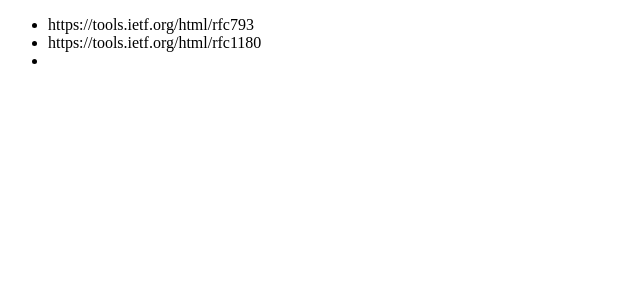
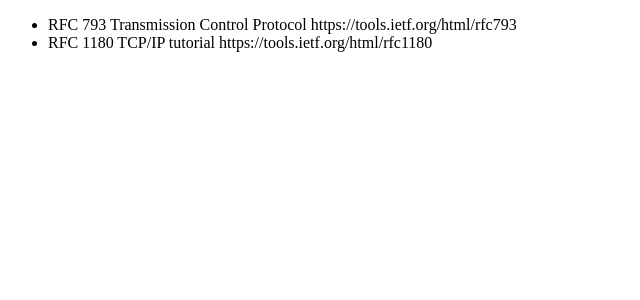
Before and after one commit to f6o/f6o.github.io, a Jekyll site: the page built from rfc.md, in a window 1280 px wide. Shown: the top 300 px of the page, without its empty margins (0-640 px from the left). Built offline with Jekyll 4.4.1, drawn with Linux system fonts in a browser that asks for light colours; nearby versions of some CDN libraries; our own code applies the rules of GitHub Pages for plain Markdown files.

Commit message:
rfc.md updated from https://stackedit.io/

```diff
--- a/rfc.md
+++ b/rfc.md
@@ -1,7 +1,5 @@
-* https://tools.ietf.org/html/rfc793
-* https://tools.ietf.org/html/rfc1180
-*
+* RFC 793 Transmission Control Protocol https://tools.ietf.org/html/rfc793
+* RFC 1180 TCP/IP tutorial https://tools.ietf.org/html/rfc1180
 <!--stackedit_data:
-eyJoaXN0b3J5IjpbLTE2NjA4ODcyODEsLTIwODg3NDY2MTJdfQ
-==
+eyJoaXN0b3J5IjpbNDYwNDI2MDkwLC0yMDg4NzQ2NjEyXX0=
 -->
```
